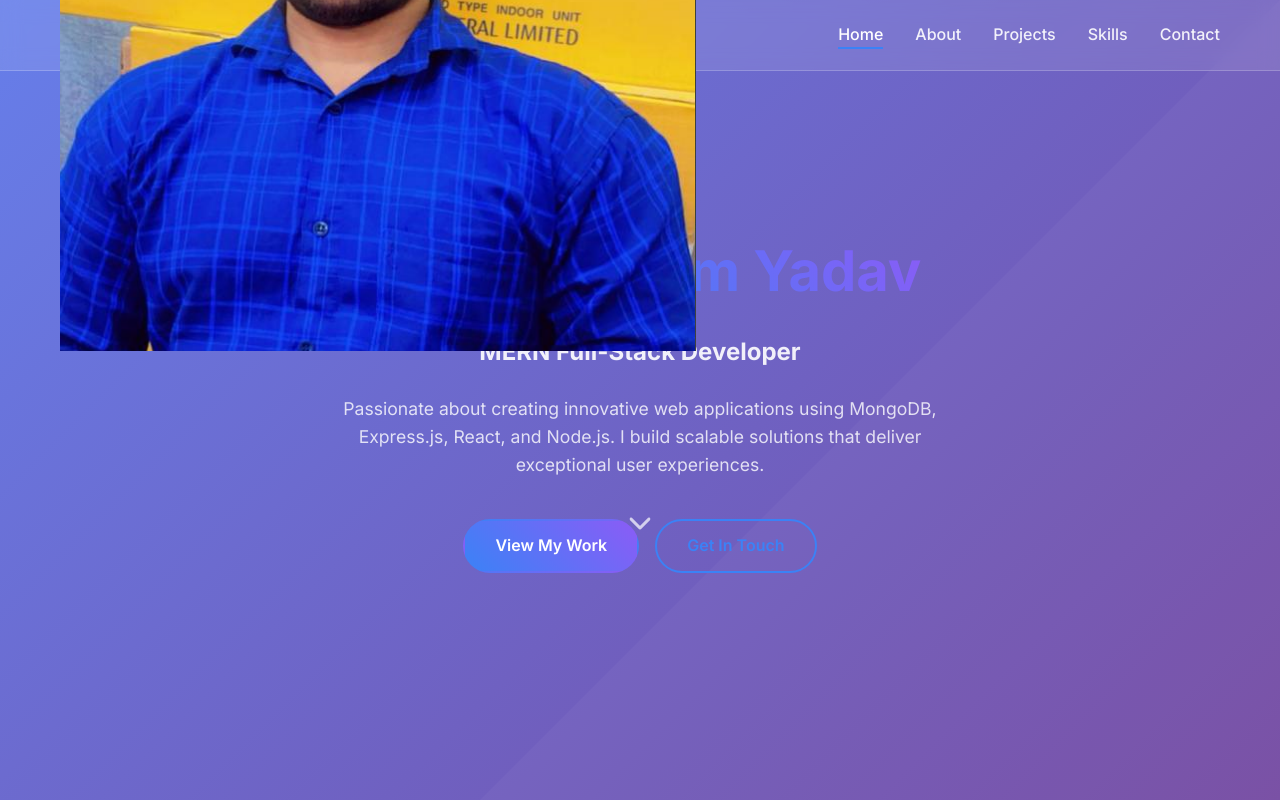
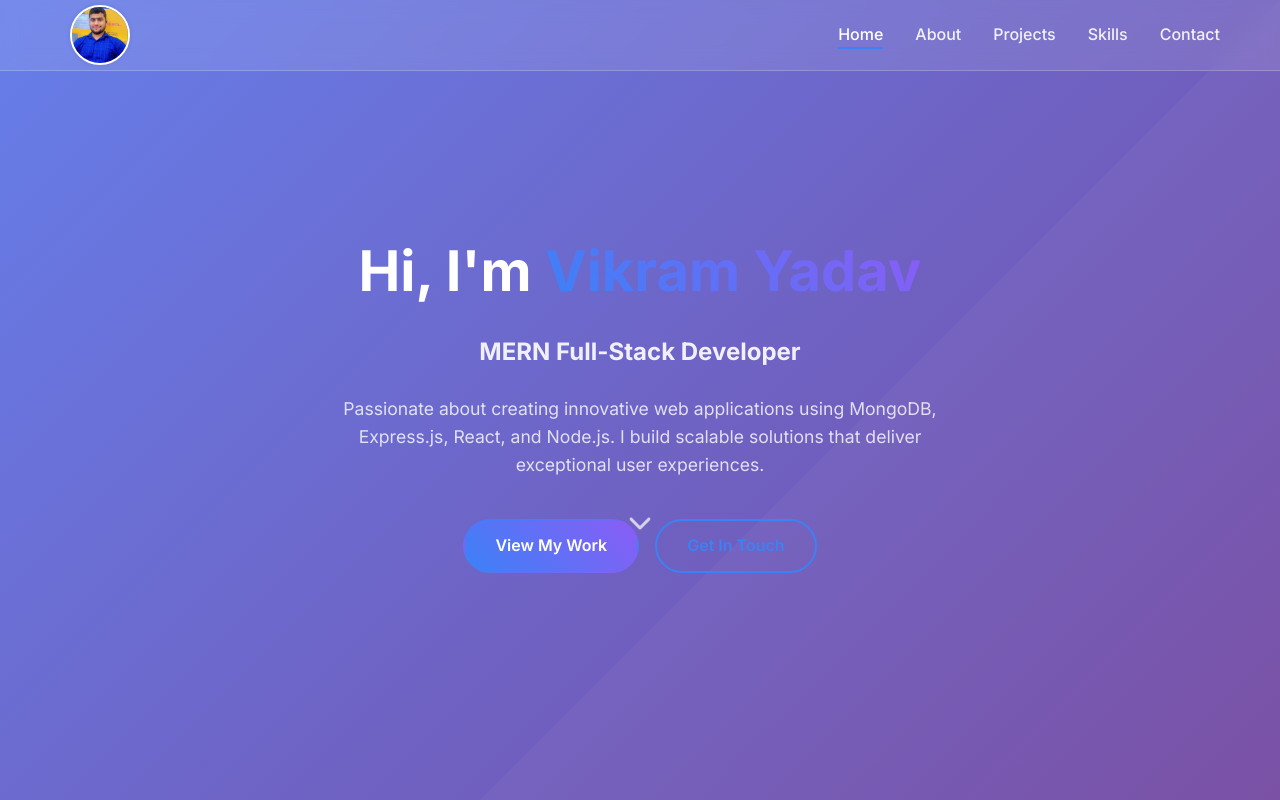
Before and after one commit to Vikramyaduvanshi/portfolio, a plain HTML site: page index.html in a window 1280 px wide. Shown: the top 800 px of the page. Drawn offline with Linux system fonts and the light colour scheme.

Commit message:
fourth commit

```diff
--- a/style.css
+++ b/style.css
@@ -54,7 +54,24 @@ body {
     font-weight: 700;
     font-size: 1.5rem;
 }
+.nav-logo img {
+    height: 60px;            /* or whatever size you prefer */
+    width: 60px;
+    object-fit: cover;
+    border-radius: 50%;      /* Makes it circular */
+    border: 2px solid #fff;  /* Optional: white border */
+    box-shadow: 0 0 5px rgba(0, 0, 0, 0.1); /* Optional: subtle shadow */
+}
+.nav-logo img:hover {
+    transform: scale(1.05); /* Slight zoom on hover */
+}
 
+.nav-logo {
+
+    display: flex;
+    align-items: center;
+    padding: 5px 10px;
+}
 .nav-menu {
     display: flex;
     list-style: none;
```
